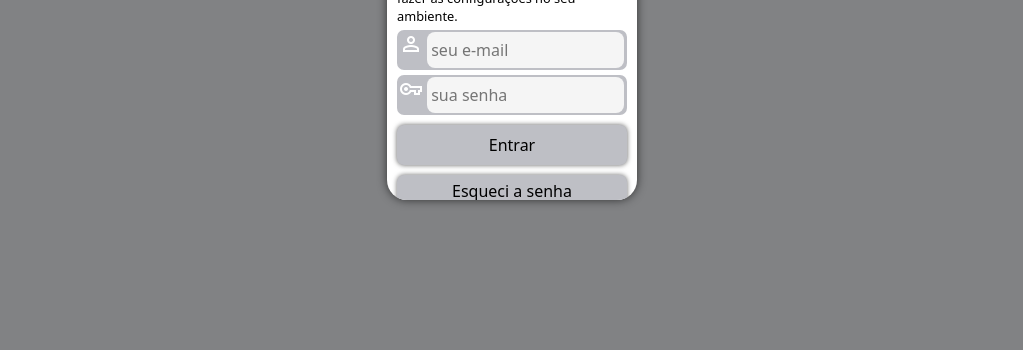
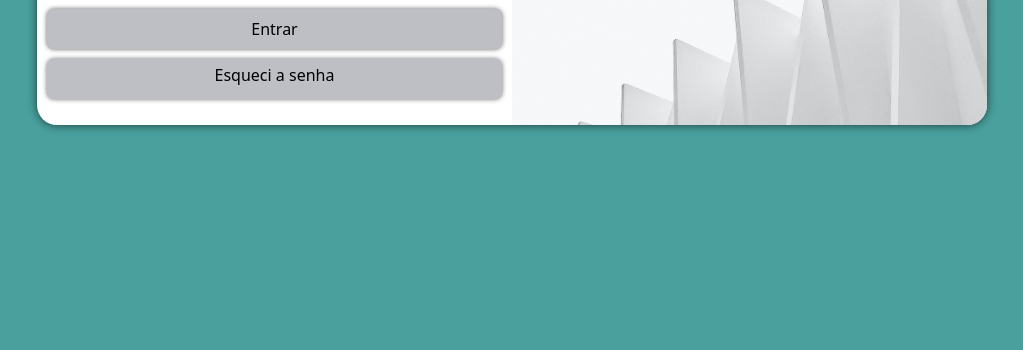
Before and after one commit to Anderson-Gm/novo-pro-login, a plain HTML site: page index.html in a window 1280 px wide. Shown: the part 450-800 px from the top of the page, without its empty margins (128-1151 px from the left). Drawn offline with nearby package versions, Linux system fonts and the light colour scheme.

Commit message:
finalizando projeto

```diff
--- a/estilos/media-query.css
+++ b/estilos/media-query.css
@@ -15,7 +15,7 @@ Grandes telas: acima de 1200px
     }
   section#login {
     width: 80vw;
-    height: 280px;
+    height: 300px;
 
   }
   section#login > div#imagem {
@@ -56,9 +56,10 @@ Grandes telas: acima de 1200px
     }
 }
 
-@media screen and (min-width:1200) {
+@media screen and (min-width:1200px) and (max-width:2000px) {
   section#login {
     width: 950px;
+    height: 350px;
   }
   section#login > div#imagem {
     float: right;
--- a/estilos/style.css
+++ b/estilos/style.css
@@ -15,7 +15,7 @@ platinum: #E5E4E2
 }
 
 body, html {
-    background-color:#818284;
+    background-color:#49a09d;
     height: 100vh;
     width: 100vw;
 }
@@ -97,7 +97,7 @@ div#formulario > h1 {
     height: 40px;
     padding-top: 5px;
     margin-top: 10px;
-    margin-bottom: 10px;
+    margin-bottom: 5px;
     background-color: #BEBFC5;
     color:black ;
     border-radius: 7px;
```
